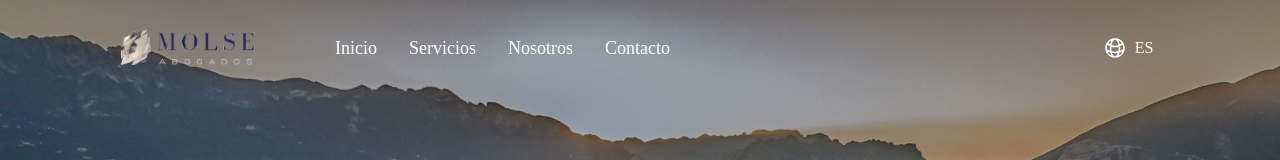
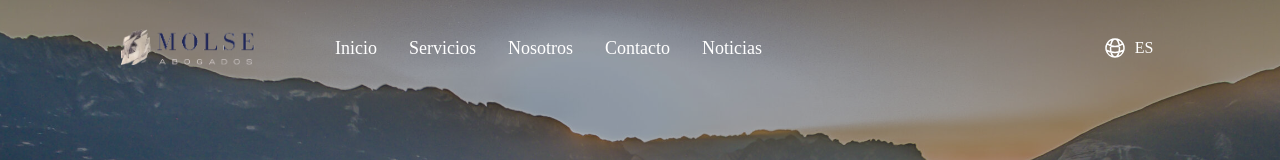
Before and after one commit to rickyjasso/molse-app, a React (Vite) app: page / in a window 1280 px wide. Shown: the top 160 px of the page. Built offline with nearby package versions, Linux system fonts and the light colour scheme.

Commit message:
Boton Noticias Desktop version

```diff
--- a/public/locales/en/translation.json
+++ b/public/locales/en/translation.json
@@ -3,6 +3,7 @@
     "services": "Services",
     "aboutUs": "About Us",
     "contact": "Contact",
+    "news" : "News",
     "seekingToProvide": "PROVIDING PROFESSIONAL SERVICES WITH",
     "servicesWithIntegrity": "THE HIGHEST STANDARDS OF QUALITY AND INTEGRITY",
     "toAllOurClients": "TO ALL OUR CLIENTS",
--- a/public/locales/es/translation.json
+++ b/public/locales/es/translation.json
@@ -3,6 +3,7 @@
     "services": "Servicios",
     "aboutUs": "Nosotros",
     "contact": "Contacto",
+    "news" : "Noticias",
     "seekingToProvide": "BRINDANDO SERVICIOS PROFESIONALES",
     "servicesWithIntegrity": "CON LOS MAS ALTOS ESTANDARES",
     "toAllOurClients": "DE CALIDAD E INTEGRIDAD A NUESTROS CLIENTES",
--- a/src/scenes/navbar/index.tsx
+++ b/src/scenes/navbar/index.tsx
@@ -51,6 +51,8 @@ const Navbar = ({isTopOfPage, selectedPage, setSelectedPage}: Props) => {
               <Link hoverColor={isTopOfPage ? "hover:text-white": "hover:text-molse-primary"} selectedColor={isTopOfPage ? "text-white": "text-molse-primary"} unselectedColor = {isTopOfPage ? "text-white": "text-gray-40"} page={t('services')} selectedPage={selectedPage} setSelectedPage={setSelectedPage}/>
               <Link hoverColor={isTopOfPage ? "hover:text-white": "hover:text-molse-primary"} selectedColor={isTopOfPage ? "text-white": "text-molse-primary"} unselectedColor = {isTopOfPage ? "text-white": "text-gray-40"} page={t('aboutUs')} selectedPage={selectedPage} setSelectedPage={setSelectedPage}/> {/* AQUI VA A IR AREA DE PRESENCIA */}
               <Link hoverColor={isTopOfPage ? "hover:text-white": "hover:text-molse-primary"} selectedColor={isTopOfPage ? "text-white": "text-molse-primary"} unselectedColor = {isTopOfPage ? "text-white": "text-gray-40"} page={t('contact')} selectedPage={selectedPage} setSelectedPage={setSelectedPage}/>
+              <Link hoverColor={isTopOfPage ? "hover:text-white": "hover:text-molse-primary"} selectedColor={isTopOfPage ? "text-white": "text-molse-primary"} unselectedColor = {isTopOfPage ? "text-white": "text-gray-40"} page={t('news')} selectedPage={selectedPage} setSelectedPage={setSelectedPage}/>
+
             </div>
 
             {/* RIGHT SIDE */}
```
